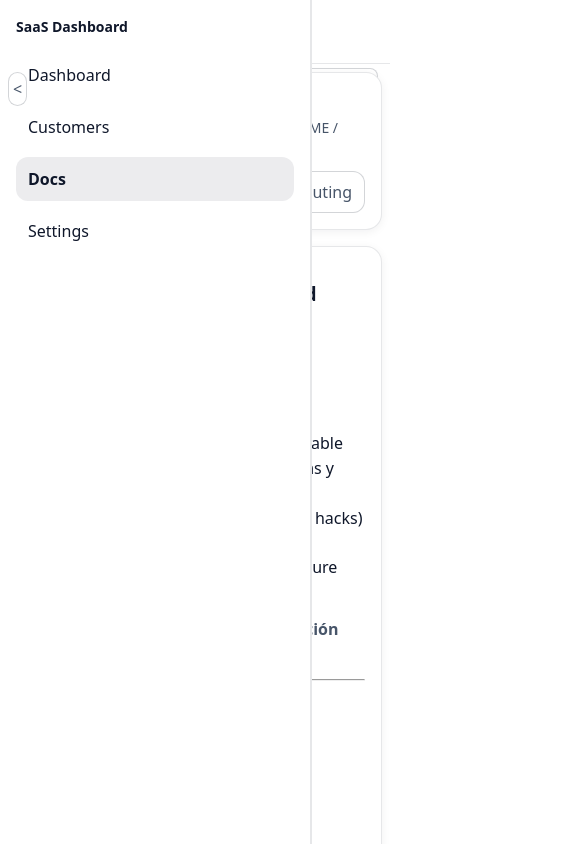
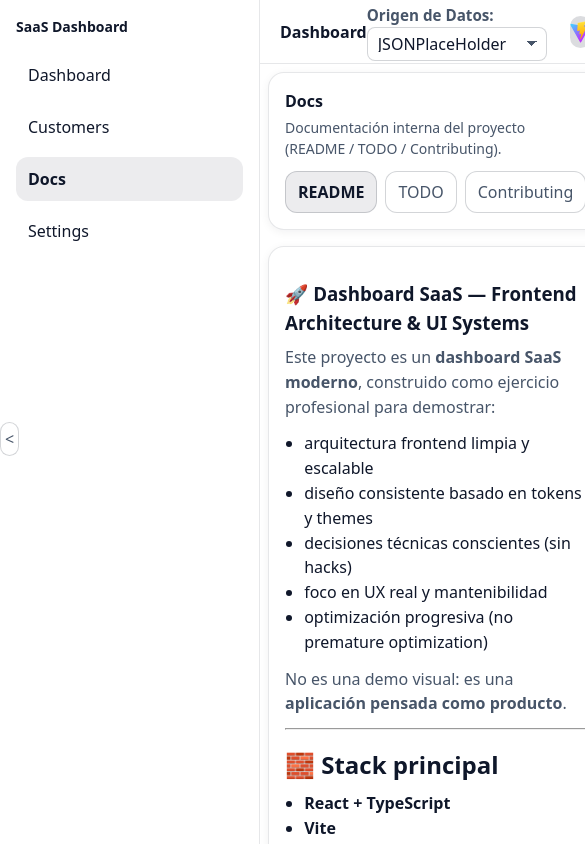
Before and after one commit to theghost1980/dashboard-saas, a React (Vite) app: page /docs in a window 390 px wide. Shown: the top 844 px of the page, 585 px wide, since content can reach past the window. Built offline with nearby package versions, Linux system fonts and the light colour scheme.

Commit message:
adj: mobile setup, refactor in process

```diff
--- a/index.html
+++ b/index.html
@@ -3,7 +3,10 @@
   <head>
     <meta charset="UTF-8" />
     <link rel="icon" type="image/svg+xml" href="/vite.svg" />
-    <meta name="viewport" content="width=device-width, initial-scale=1.0" />
+    <meta
+      name="viewport"
+      content="width=device-width, initial-scale=1, shrink-to-fit=no"
+    />
     <title>dashboard-saas</title>
     <script>
       // Prevent theme flash before React hydration.
--- a/src/app/router/AppRouter.tsx
+++ b/src/app/router/AppRouter.tsx
@@ -3,7 +3,6 @@ import { CustomersPage } from '@/pages/customers/CustomersPage';
 import { DashboardPage } from '@/pages/dashboard/DashboardPage';
 import { DocsPage } from '@/pages/docs/DocsPage';
 import { SettingsPage } from '@/pages/settings/SettingsPage';
-import { navItenms } from '@/shared/config/navitems';
 import { AppShell } from '@/shared/layouts/app-shell/AppShell';
 import { BrowserRouter, Route, Routes } from 'react-router';
 
@@ -11,10 +10,7 @@ export function AppRouter() {
   return (
     <BrowserRouter>
       <Routes>
-        <Route
-          path="/"
-          element={<AppShell title="Dashboard" navItems={navItenms} />}
-        >
+        <Route path="/" element={<AppShell title="Dashboard" />}>
           <Route index element={<DashboardPage />} />
           <Route path="customers" element={<CustomersPage />} />
           <Route path="settings" element={<SettingsPage />} />
--- a/src/pages/dashboard/DashboardPage.module.css
+++ b/src/pages/dashboard/DashboardPage.module.css
@@ -12,25 +12,8 @@
 
 .grid {
   display: grid;
-  grid-template-columns: 1.4fr 1fr;
   gap: var(--space-4);
   align-items: start;
   padding: var(--space-2);
+  grid-template-columns: minmax(0, 1.4fr) minmax(280px, 1fr);
 }
-
-@media (max-width: 1000px) {
-  .grid {
-    grid-template-columns: 1fr;
-  }
-}
-
-@media (max-width: 700px) {
-  .globalSection {
-    padding: var(--space-2);
-  }
-
-  .grid {
-    gap: var(--space-3);
-    padding: var(--space-2);
-  }
-}
--- a/src/shared/config/navitems.ts
+++ b/src/shared/config/navitems.ts
@@ -1,6 +1,6 @@
 import type { NavItem } from '@/types/navigation';
 
-export const navItenms: NavItem[] = [
+export const navItems: NavItem[] = [
   { label: 'Dashboard', linkTo: '/' },
   { label: 'Customers', linkTo: '/customers' },
   { label: 'Docs', linkTo: '/docs' },
--- a/src/shared/hooks/useDimensions.tsx
+++ b/src/shared/hooks/useDimensions.tsx
@@ -21,7 +21,7 @@ export const useDimensions = () => {
     return () => {
       window.removeEventListener('resize', handleOnResize);
     };
-  }, [dimensions.w, dimensions.h]);
+  }, []);
 
   return dimensions;
 };
--- a/src/shared/layouts/app-shell/AppShell.module.css
+++ b/src/shared/layouts/app-shell/AppShell.module.css
@@ -1,99 +1,10 @@
 .shell {
   display: grid;
-  grid-template-columns: var(--sidebar-width) 1fr;
-  min-height: 100vh;
+  grid-template-columns: var(--sidebar-width) minmax(0, 1fr);
 }
 
 .shellCollapsed {
   grid-template-columns: 1fr;
-}
-
-.hideSideBar {
-  visibility: hidden;
-  display: none;
-}
-.showSideBar {
-  visibility: inherit;
-  display: inherit;
-}
-
-.toogleViewBtn {
-  position: absolute;
-  border-radius: var(--radius-md);
-  background: var(--surface-1);
-  border: 1px solid var(--border-color-2);
-  color: var(--text-2);
-  padding: var(--space-1);
-  top: 50%;
-  z-index: 999;
-}
-.toogleViewBtn:hover {
-  cursor: pointer;
-  background: var(--nav-hover-bg);
-}
-
-.skipLink {
-  position: absolute;
-  left: -9999px;
-  top: var(--space-3);
-  padding: 10px var(--space-3);
-  border-radius: var(--radius-md);
-  background: var(--surface-1);
-  border: 1px solid var(--border-color-2);
-  text-decoration: none;
-  color: inherit;
-  z-index: 1000;
-}
-
-.skipLink:focus {
-  left: var(--space-3);
-}
-
-.sidebar {
-  border-right: 1px solid var(--border-color-1);
-  padding: var(--space-4);
-}
-
-.brand {
-  font-weight: 700;
-  font-size: var(--font-size-sm);
-  margin-bottom: var(--space-4);
-}
-
-.nav {
-  margin-top: var(--space-2);
-}
-
-.navList {
-  list-style: none;
-  padding: 0;
-  margin: 0;
-  display: flex;
-  flex-direction: column;
-  gap: var(--space-2);
-}
-
-.navListItem {
-  margin: 0;
-  padding: 0;
-}
-
-.navItem {
-  display: block;
-  padding: 10px var(--space-3);
-  border-radius: var(--radius-md);
-  text-decoration: none;
-  color: inherit;
-  outline: none;
-}
-
-.navItem:hover {
-  background: var(--nav-hover-bg);
-}
-
-a[aria-current='page'] {
-  background: var(--nav-active-bg);
-  font-weight: 600;
 }
 
 .content {
@@ -143,7 +54,6 @@ a[aria-current='page'] {
 }
 
 /* Focus visible: clave a11y */
-.navItem:focus-visible,
 .userButton:focus-visible {
   outline: 2px solid var(--focus-ring);
   outline-offset: 2px;
@@ -220,54 +130,3 @@ html[data-theme='dark'] .select {
   box-shadow: 0 0 0 3px var(--focus-shadow);
   outline: none;
 }
-
-@media (max-width: 900px) {
-  .toogleViewBtn {
-    position: fixed;
-    left: var(--space-2);
-    top: calc(var(--header-height) + var(--space-2));
-    z-index: 2000;
-  }
-}
-
-@media (max-width: 900px) {
-  .header {
-    flex-direction: column;
-    align-items: stretch;
-    gap: var(--space-2);
-    padding: var(--space-3);
-  }
-
-  .headerRight {
-    justify-content: space-between;
-  }
-
-  .select {
-    width: 100%;
-  }
-}
-
-@media (max-width: 900px) {
-  .shell {
-    grid-template-columns: 1fr; /* siempre una columna en mobile */
-  }
-
-  .showSideBar {
-    display: block;
-    visibility: visible;
-    position: fixed;
-    inset: 0 auto 0 0;
-    width: min(80vw, 320px);
-    background: var(--surface-1);
-    border-right: 1px solid var(--border-color-1);
-    z-index: 1500;
-  }
-
-  .hideSideBar {
-    display: none;
-  }
-
-  .sidebar {
-    height: 100vh;
-  }
-}
--- a/src/shared/layouts/app-shell/AppShell.tsx
+++ b/src/shared/layouts/app-shell/AppShell.tsx
@@ -1,54 +1,40 @@
 import styles from './AppShell.module.css';
 import type { DataSource } from '@/types/app';
-import type { NavItem } from '@/types/navigation';
-import { NavLink, Outlet } from 'react-router';
+import { Outlet } from 'react-router';
 import { useSettings } from '@/app/context/hooks/useSettings';
-import { useState } from 'react';
+import { useEffect, useState } from 'react';
 import { useDimensions } from '@/shared/hooks/useDimensions';
+import { MenuDesktop } from '@/shared/ui/handcrafted/appmenu/dekstop/Menu-desktop';
 
 type Props = {
   title: string;
-  navItems: NavItem[];
 };
 
-export function AppShell({ title, navItems }: Props) {
+export function AppShell({ title }: Props) {
   const { settings, handleSettingChange } = useSettings();
   const [sideBarHidden, setSideBarHidden] = useState(false);
+  const [showMobileMenu, setShowMobileMenu] = useState(false);
 
   const { w } = useDimensions();
 
-  console.log(w);
+  useEffect(() => {
+    if (!w || w === 0) return;
+    console.log(w); //TODO REM
+    setShowMobileMenu(w <= 700);
+  }, [w]);
 
   return (
     <div
       className={`${styles.shell} ${sideBarHidden ? styles.shellCollapsed : ''}`}
     >
-      <div className={sideBarHidden ? styles.hideSideBar : styles.showSideBar}>
-        <a className={styles.skipLink} href="#main-content">
-          Saltar al contenido
-        </a>
-        <aside className={styles.sidebar} aria-label="Barra lateral">
-          <div className={styles.brand}>SaaS Dashboard</div>
-
-          <nav className={styles.nav} aria-label="Navegación principal">
-            <ul className={styles.navList}>
-              {navItems.map((item) => (
-                <li key={item.linkTo} className={styles.navListItem}>
-                  <NavLink className={styles.navItem} to={item.linkTo}>
-                    {item.label}
-                  </NavLink>
-                </li>
-              ))}
-            </ul>
-          </nav>
-        </aside>
-      </div>
-      <button
-        className={styles.toogleViewBtn}
-        onClick={() => setSideBarHidden(!sideBarHidden)}
-      >
-        {sideBarHidden ? '>' : '<'}
-      </button>
+      {showMobileMenu ? (
+        <p>Mobile //TODO</p>
+      ) : (
+        <MenuDesktop
+          sideBarHidden={sideBarHidden}
+          setSideBarHidden={() => setSideBarHidden(!sideBarHidden)}
+        />
+      )}
       <div className={styles.content}>
         <header className={styles.header}>
           <h1 className={styles.title}>{title}</h1>
--- /dev/null
+++ b/src/shared/ui/handcrafted/appmenu/dekstop/Menu-desktop.module.css
@@ -0,0 +1,93 @@
+.hideSideBar {
+  visibility: hidden;
+  display: none;
+}
+.showSideBar {
+  visibility: inherit;
+  display: inherit;
+}
+
+.toogleViewBtn {
+  position: absolute;
+  border-radius: var(--radius-md);
+  background: var(--surface-1);
+  border: 1px solid var(--border-color-2);
+  color: var(--text-2);
+  padding: var(--space-1);
+  top: 50%;
+  z-index: 999;
+}
+.toogleViewBtn:hover {
+  cursor: pointer;
+  background: var(--nav-hover-bg);
+}
+
+.skipLink {
+  position: absolute;
+  left: -9999px;
+  top: var(--space-3);
+  padding: 10px var(--space-3);
+  border-radius: var(--radius-md);
+  background: var(--surface-1);
+  border: 1px solid var(--border-color-2);
+  text-decoration: none;
+  color: inherit;
+  z-index: 1000;
+}
+
+.skipLink:focus {
+  left: var(--space-3);
+}
+
+.sidebar {
+  border-right: 1px solid var(--border-color-1);
+  padding: var(--space-4);
+}
+
+.brand {
+  font-weight: 700;
+  font-size: var(--font-size-sm);
+  margin-bottom: var(--space-4);
+}
+
+.nav {
+  margin-top: var(--space-2);
+}
+
+.navList {
+  list-style: none;
+  padding: 0;
+  margin: 0;
+  display: flex;
+  flex-direction: column;
+  gap: var(--space-2);
+}
+
+.navListItem {
+  margin: 0;
+  padding: 0;
+}
+
+.navItem {
+  display: block;
+  padding: 10px var(--space-3);
+  border-radius: var(--radius-md);
+  text-decoration: none;
+  color: inherit;
+  outline: none;
+}
+
+.navItem:hover {
+  background: var(--nav-hover-bg);
+}
+
+a[aria-current='page'] {
+  background: var(--nav-active-bg);
+  font-weight: 600;
+}
+
+/* Focus visible: clave a11y */
+.navItem:focus-visible {
+  outline: 2px solid var(--focus-ring);
+  outline-offset: 2px;
+}
--- /dev/null
+++ b/src/shared/ui/handcrafted/appmenu/dekstop/Menu-desktop.tsx
@@ -0,0 +1,42 @@
+import { NavLink } from 'react-router';
+import styles from './Menu-desktop.module.css';
+import { navItems } from '@/shared/config/navitems';
+
+interface Props {
+  sideBarHidden: boolean;
+  setSideBarHidden: () => void;
+}
+
+export function MenuDesktop({ sideBarHidden, setSideBarHidden }: Props) {
+  return (
+    <div
+      className={`${sideBarHidden ? styles.hideSideBar : styles.showSideBar}`}
+    >
+      <a className={styles.skipLink} href="#main-content">
+        Saltar al contenido
+      </a>
+      <aside className={styles.sidebar} aria-label="Barra lateral">
+        <div className={styles.brand}>SaaS Dashboard</div>
+
+        <nav className={styles.nav} aria-label="Navegación principal">
+          <ul className={styles.navList}>
+            {navItems.map((item) => (
+              <li key={item.linkTo} className={styles.navListItem}>
+                <NavLink className={styles.navItem} to={item.linkTo}>
+                  {item.label}
+                </NavLink>
+              </li>
+            ))}
+          </ul>
+        </nav>
+      </aside>
+
+      <button
+        className={styles.toogleViewBtn}
+        onClick={() => setSideBarHidden()}
+      >
+        {sideBarHidden ? '>' : '<'}
+      </button>
+    </div>
+  );
+}
```
